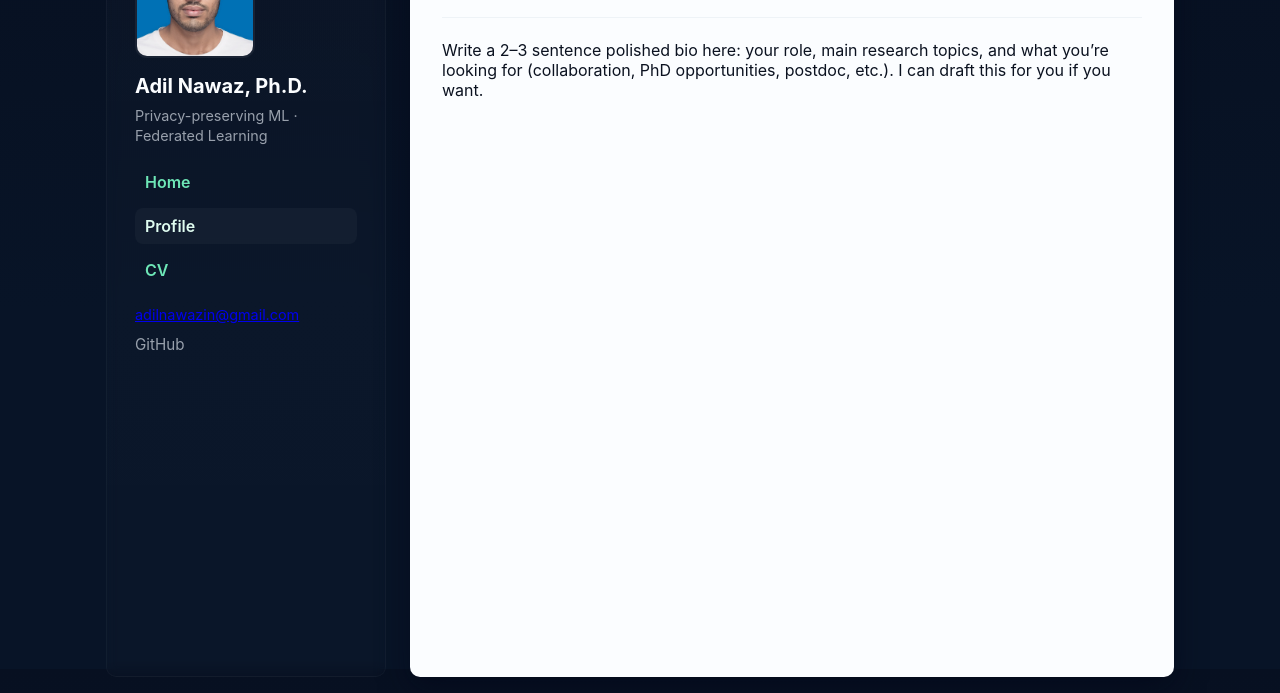
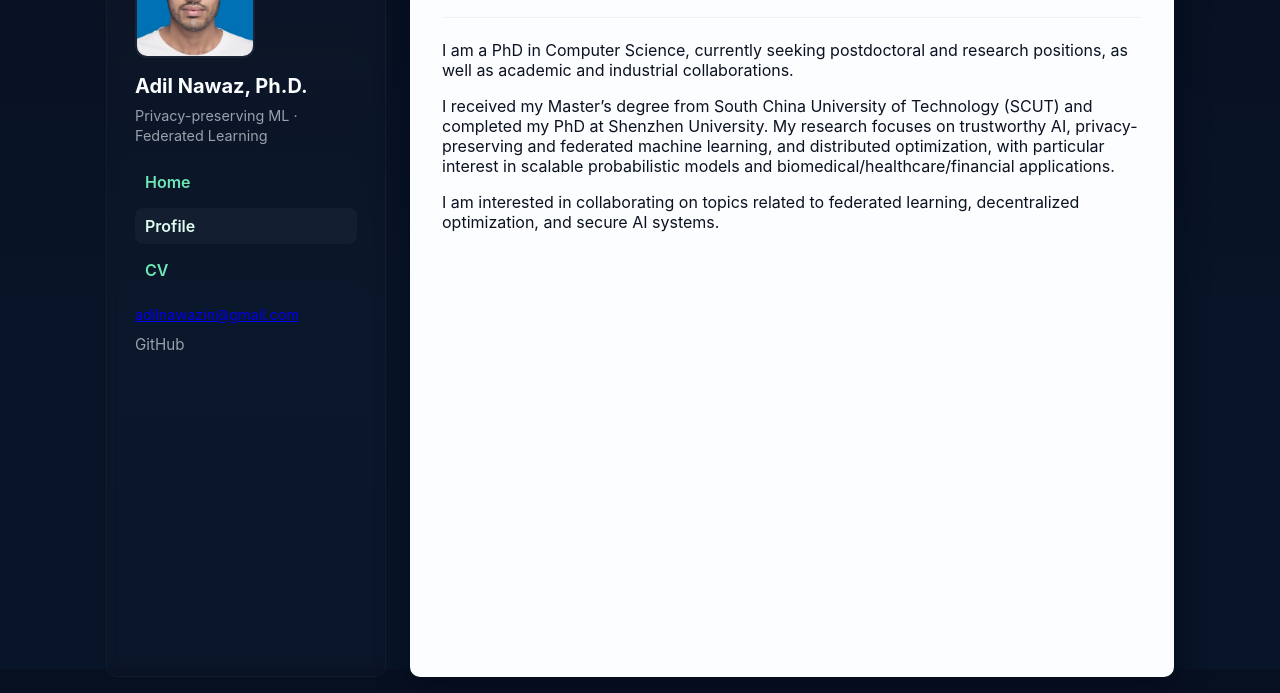
Before and after one commit to adillin/adillin.github.io, a website: page profile.html in a window 1280 px wide. Shown: the part 131-824 px from the top of the page. Drawn offline with Linux system fonts and the light colour scheme.

Commit message:
update profile

```diff
--- a/profile.html
+++ b/profile.html
@@ -32,7 +32,9 @@
       </header>
 
       <section class="section">
-        <p>Write a 2–3 sentence polished bio here: your role, main research topics, and what you’re looking for (collaboration, PhD opportunities, postdoc, etc.). I can draft this for you if you want.</p>
+        <p>I am a PhD in Computer Science, currently seeking postdoctoral and research positions, as well as academic and industrial collaborations.
+        <p>I received my Master’s degree from South China University of Technology (SCUT) and completed my PhD at Shenzhen University. My research focuses on trustworthy AI, privacy-preserving and federated machine learning, and distributed optimization, with particular interest in scalable probabilistic models and biomedical/healthcare/financial applications.
+        <p>I am interested in collaborating on topics related to federated learning, decentralized optimization, and secure AI systems.</p>
       </section>
     </main>
   </div>
```
